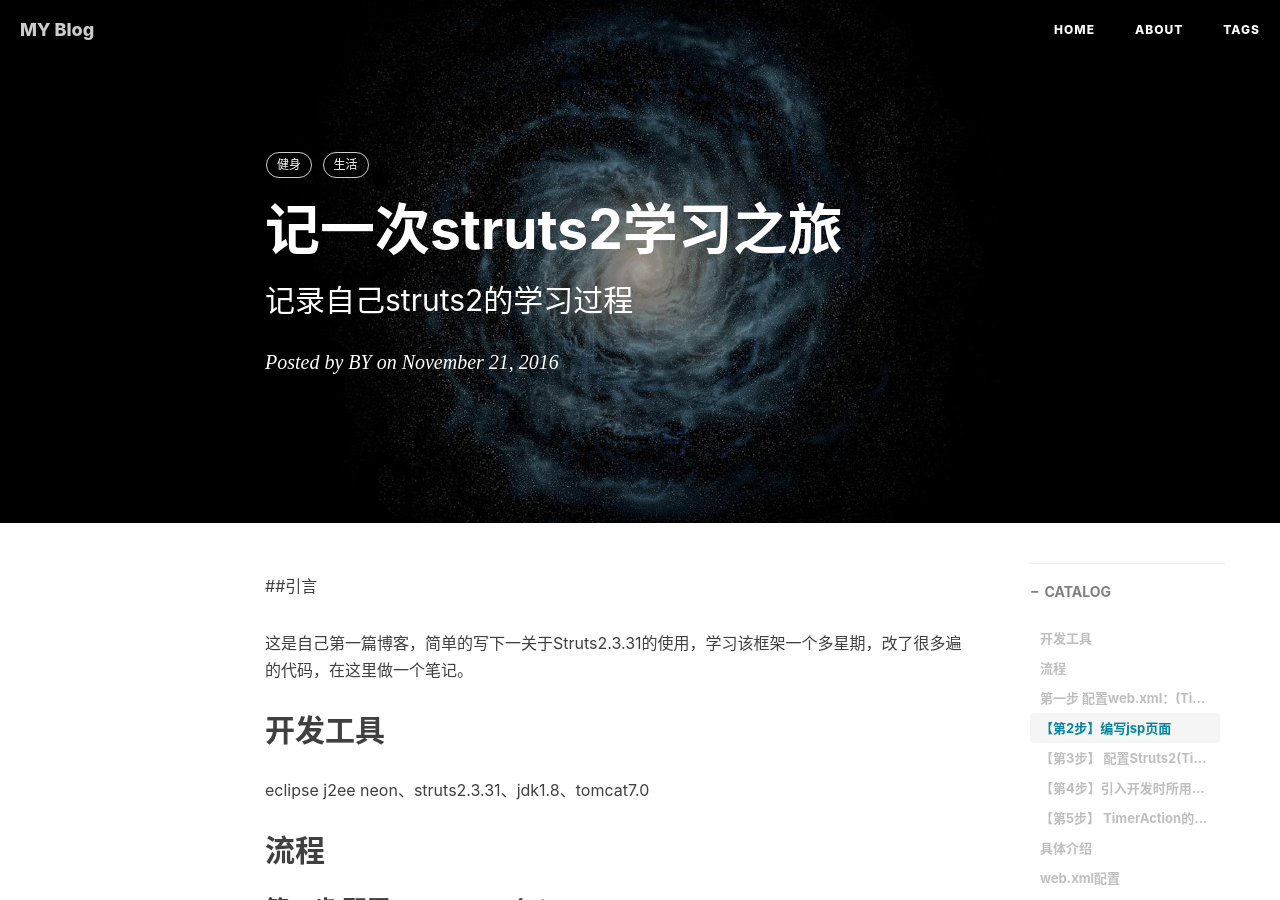
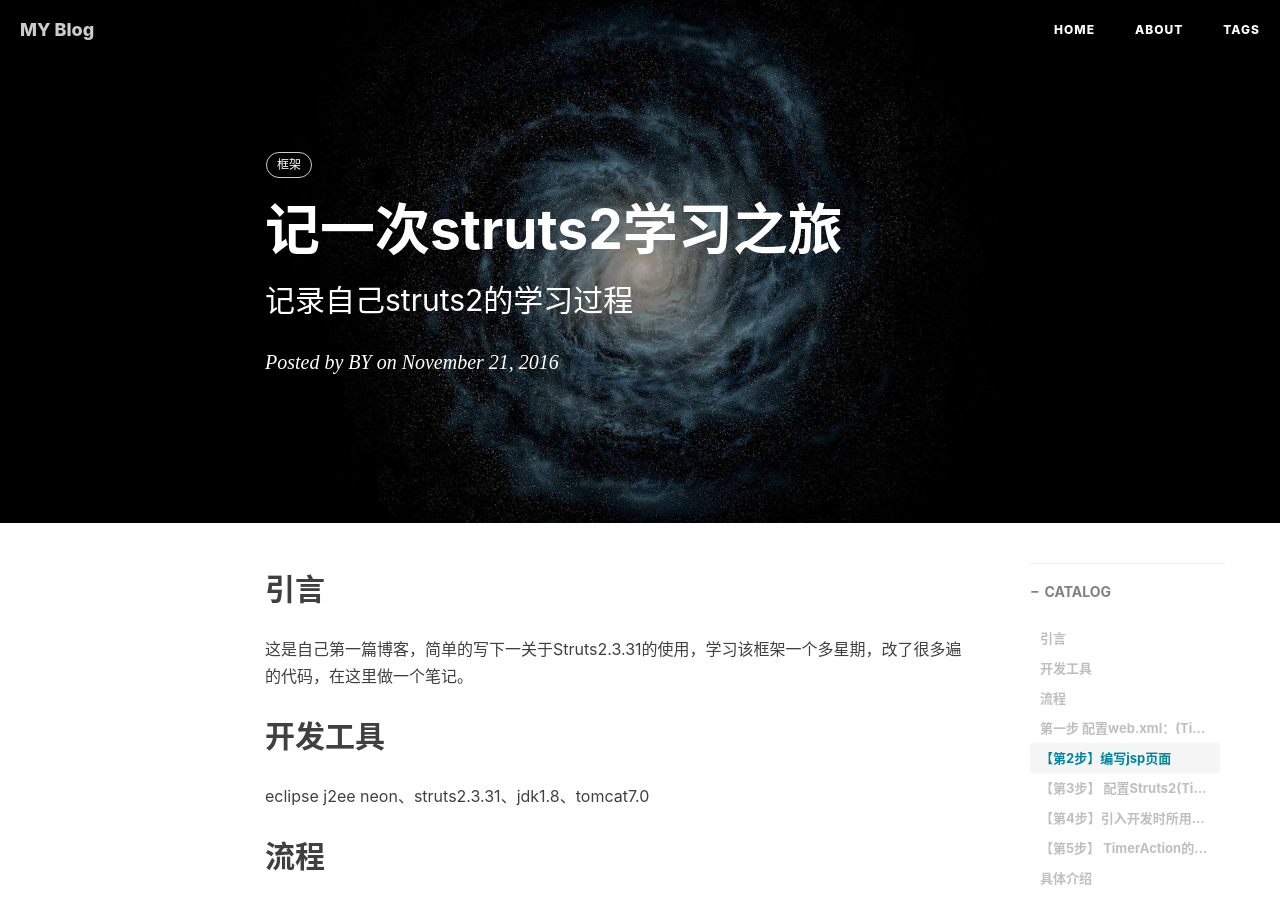
Before and after one commit to Thanos1459/Thanos1459.github.io, a Jekyll site: the page built from _posts/2016-11-21-Struts入门.md, in a window 1280 px wide and 900 px high. Built offline with Jekyll 4.4.1, drawn with Linux system fonts in a browser that asks for light colours; nearby versions of some CDN libraries; comment, search, counter and statistics services are not loaded.

Commit message:
修改标签；

```diff
--- a/_posts/2016-11-21-Struts入门.md
+++ b/_posts/2016-11-21-Struts入门.md
@@ -7,11 +7,10 @@ author:     BY
 header-img: img/post-bg-universe.jpg
 catalog: true
 tags:
-    - 健身
-    - 生活
+    - 框架
 ---
 
-##引言
+## 引言
 
 这是自己第一篇博客，简单的写下一关于Struts2.3.31的使用，学习该框架一个多星期，改了很多遍的代码，在这里做一个笔记。
 
```
